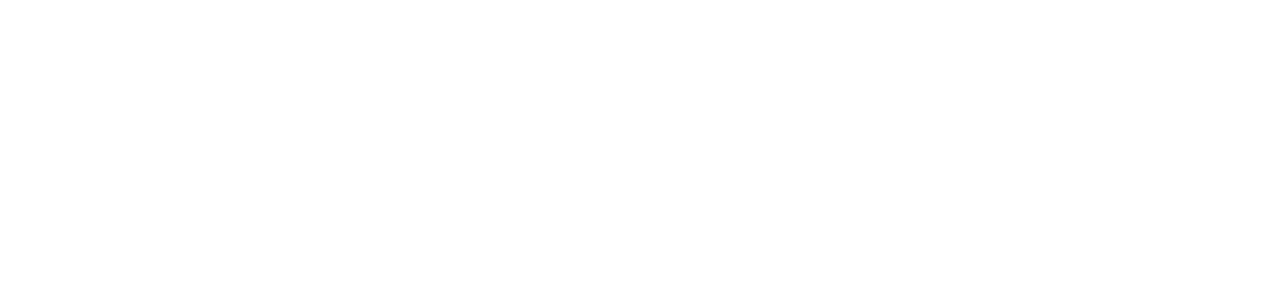
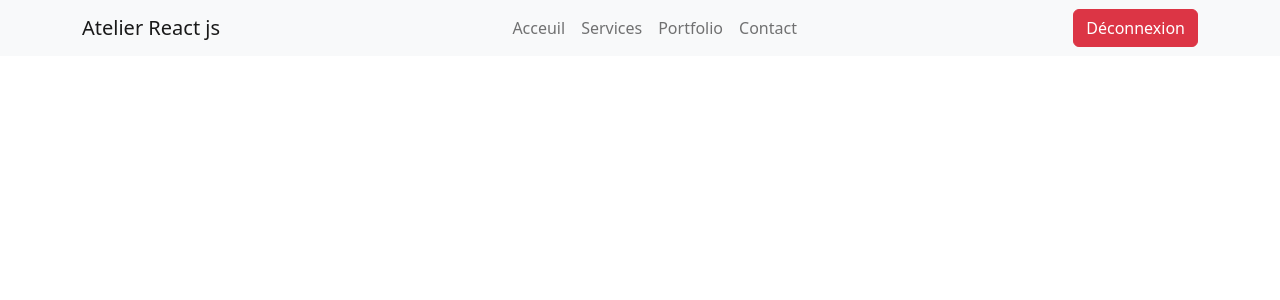
Before and after one commit to latyr0503/page-de-connection-avec-reactjs, a React (Create React App) app: page /Home in a window 1280 px wide. Before the commit this address had no page. Shown: the top 300 px of the page. Built offline with nearby package versions, Linux system fonts and the light colour scheme.

Commit message:
ajout de la page d'acceuil et une page d'attérissage

```diff
--- a/package.json
+++ b/package.json
@@ -10,7 +10,10 @@
     "react": "^18.2.0",
     "react-bootstrap": "^2.7.4",
     "react-dom": "^18.2.0",
+    "react-player": "^2.12.0",
     "react-scripts": "5.0.1",
+    "redux": "^4.2.1",
+    "video-react": "^0.16.0",
     "web-vitals": "^2.1.4"
   },
   "scripts": {
--- a/src/App.js
+++ b/src/App.js
@@ -3,6 +3,8 @@ import 'bootstrap/dist/css/bootstrap.min.css';
 import Connexion from './components/connexion/Connexion'
 import Inscription from './components/inscription/Inscription'
 import Recuperationdmp from './components/recuperationdeMP/Recuperationdmp'
+import Home from './components/Home/Home'
+import Pagedrecuperationdmdp from './components/Pagedrecuperationdmdp/Pagedrecuperationdmdp'
 import { BrowserRouter, Routes, Route } from 'react-router-dom';
 
 
@@ -11,6 +13,8 @@ function App() {
     <BrowserRouter>
     <Routes>
         <Route index element={<Connexion />} />
+        <Route path="Home" element={<Home />} />
+        <Route path="Pagedrecuperationdmdp" element={<Pagedrecuperationdmdp />} />
         <Route path="Inscription" element={<Inscription />} />
         <Route path="Recuperationdmp" element={<Recuperationdmp />} />
     </Routes>
--- /dev/null
+++ b/src/components/Home/Home.jsx
@@ -0,0 +1,30 @@
+import React from 'react'
+import { Nav, Navbar, Container, Button } from 'react-bootstrap'
+import { Link } from "react-router-dom";
+
+
+function Home() {
+    return (
+        <Navbar bg="light" expand="lg">
+            <Container>
+                <Navbar.Brand href="#home">Atelier React js</Navbar.Brand>
+                <Navbar.Toggle aria-controls="basic-navbar-nav" />
+                <Navbar.Collapse id="basic-navbar-nav">
+                    <Nav className="mx-auto">
+                        <Nav.Link href="#home">Acceuil</Nav.Link>
+                        <Nav.Link href="#link">Services</Nav.Link>
+                        <Nav.Link href="#link">Portfolio</Nav.Link>
+                        <Nav.Link href="#link">Contact</Nav.Link>
+                    </Nav>
+                    <Link to="/" className=' text-black text-decoration-none'>
+                            <Button variant="danger" className='float-end w-100' type="submit">
+                                Déconnexion
+                            </Button>
+                        </Link>
+                </Navbar.Collapse>
+            </Container>
+        </Navbar>
+    )
+}
+
+export default Home
--- /dev/null
+++ b/src/components/Pagedrecuperationdmdp/Pagedrecuperationdmdp.jsx
@@ -0,0 +1,32 @@
+import React from 'react'
+import { Col, Container, Row, Button } from 'react-bootstrap'
+import validation from '../assets/validation.mp4'
+import { Link } from "react-router-dom";
+import ReactPlayer from 'react-player'
+
+
+function Pagedrecuperationdmdp() {
+    return (
+        <Container>
+            <Row>
+                <Col lg={4} sm={12} className='mx-auto text-center'>
+                    <div className='d-flex justify-content-center'>
+                        <ReactPlayer url={validation} playing loop />
+                    </div>
+
+                    <p>
+                        Vérifier votre E-mail pour recupérer votre mot de passe
+                    </p>
+
+                    <Link to="/" className='text-black text-decoration-none'>
+                        <Button variant="warning" className='w-100' type="submit">
+                            Se connecter
+                        </Button>
+                    </Link>
+                </Col>
+            </Row>
+        </Container>
+    )
+}
+
+export default Pagedrecuperationdmdp
--- a/src/components/connexion/Connexion.jsx
+++ b/src/components/connexion/Connexion.jsx
@@ -29,15 +29,16 @@ function Connexion() {
                         </Form.Group>
 
                         <Form.Text className="text-muted">
-                            <Link to="/Recuperationdmp" className='text-success'>Mot de passe oublié </Link><br/><br/>
+                            <Link to="/Recuperationdmp" className='text-success'>Mot de passe oublié </Link><br /><br />
                         </Form.Text>
-
-                        <Button variant="warning" className='w-100' type="submit">
-                            Se connecter
-                        </Button>
-                        <br/><br/>
+                        <Link to="/home" className='text-black text-decoration-none'>
+                            <Button variant="warning" className='w-100' type="submit">
+                                Se connecter
+                            </Button>
+                        </Link>
+                        <br /><br />
                         <Form.Text className="text-muted">
-                        <Link to="/Inscription" className='text-success'> S'inscrire </Link> <br/><br/>
+                            <Link to="/Inscription" className='text-success'> S'inscrire </Link> <br /><br />
                         </Form.Text>
                     </Form>
                 </Col>
--- a/src/components/inscription/Inscription.jsx
+++ b/src/components/inscription/Inscription.jsx
@@ -39,10 +39,11 @@ function Inscription() {
                             {/* <Form.Label>Confirmer le Password</Form.Label> */}
                             <Form.Control type="password" placeholder="Confirmer le Password" />
                         </Form.Group>
-
-                        <Button variant="warning" className='w-100' type="submit">
-                            S'inscrire
-                        </Button>
+                        <Link to="/" className=''>
+                            <Button variant="warning" className='w-100' type="submit">
+                                S'inscrire
+                            </Button>
+                        </Link>
                         <br /><br />
                         <Form.Text className="text-muted">
                             Vous possédez déjà un compte ?
--- a/src/components/recuperationdeMP/Recuperationdmp.jsx
+++ b/src/components/recuperationdeMP/Recuperationdmp.jsx
@@ -24,10 +24,11 @@ function Recuperationdmp() {
                             {/* <Form.Label> Entrer votre Email address</Form.Label> */}
                             <Form.Control type="email" placeholder="Enter email" />
                         </Form.Group>
-
-                        <Button variant="warning" className='w-100' type="submit">
-                            Recupére le mot de passe
-                        </Button>
+                        <Link to="/Pagedrecuperationdmdp" className='text-success'> Identifiez-vous
+                            <Button variant="warning" className='w-100' type="submit">
+                                Recupére le mot de passe
+                            </Button>
+                        </Link>
                         <br /><br />
                         <Form.Text className="text-muted">
                             Vous possédez déjà un compte ?
```
Also changed, not shown: src/components/Home/Home.css (added), src/components/Pagedrecuperationdmdp/Pagedrecuperationdmdp.css (added), 2 other files (tests, documents, lock files or other folders).
